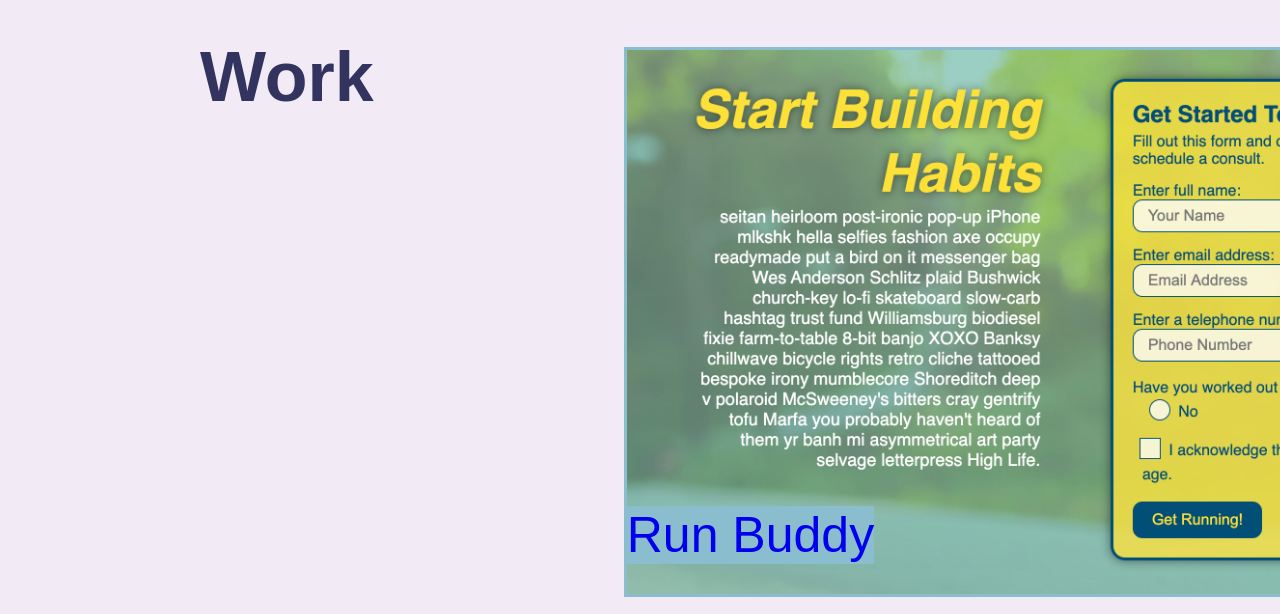
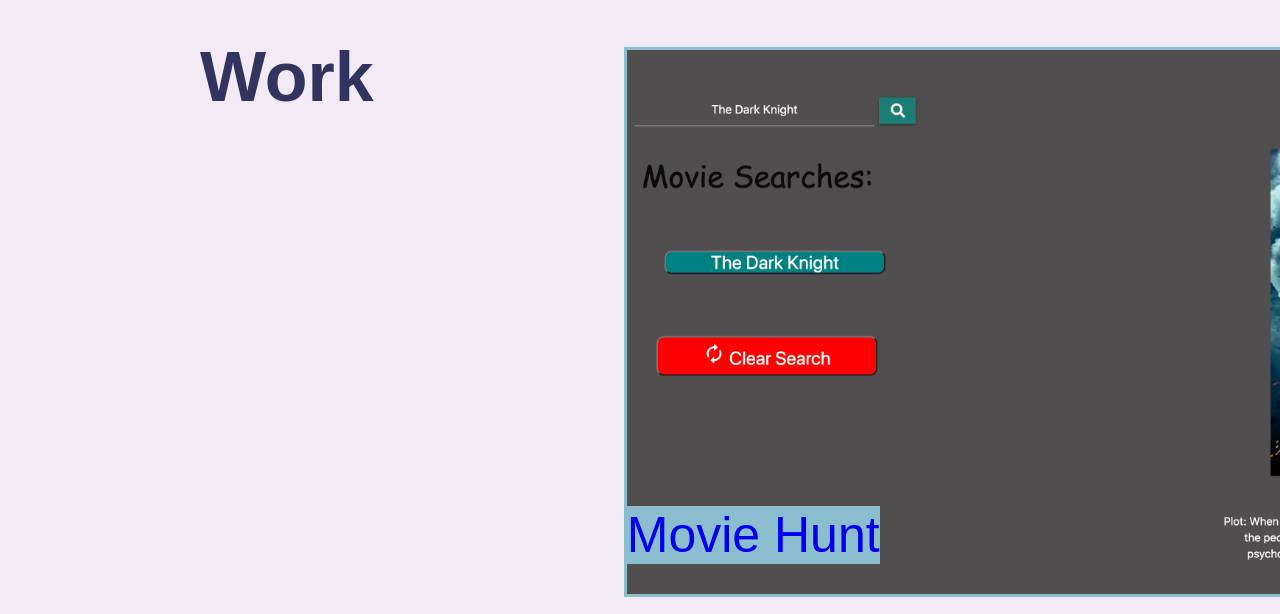
Before and after one commit to alexandergiannini/alex-giannini-dev-portfolio, a plain HTML site: page index.html in a window 1280 px wide. Shown: the part 880-1494 px from the top of the page. Drawn offline with Linux system fonts and the light colour scheme.

Commit message:
added movie hunt to grid of projects

```diff
--- a/assets/css/style.css
+++ b/assets/css/style.css
@@ -139,7 +139,7 @@ header nav ul li a {
 .work-grid-item.main {
     width: 975px;
     height: 550px;
-    background-image: url("../images/run-buddy-v2.jpg");
+    background-image: url("../images/movie-hunt.jpg");
     background-size: cover;
     background-position: center;
     grid-row-start: 1;
--- a/index.html
+++ b/index.html
@@ -54,7 +54,7 @@
         <div class="work-grid-wrapper">
             <div class="work-grid-container">
                 <div class="work-grid-item main">
-                    <a href="https://alexandergiannini.github.io/run-buddy/">Run Buddy</a>
+                    <a href="https://alexreveles.github.io/movie-hunt-app/">Movie Hunt</a>
                 </div>
                 <div class="work-grid-item secondary horiseon">
                     <a href="https://alexandergiannini.github.io/bootcamp-challenge-01/">Horiseon</a>
```
Also changed, not shown: assets/images/movie-hunt.jpg (added).
